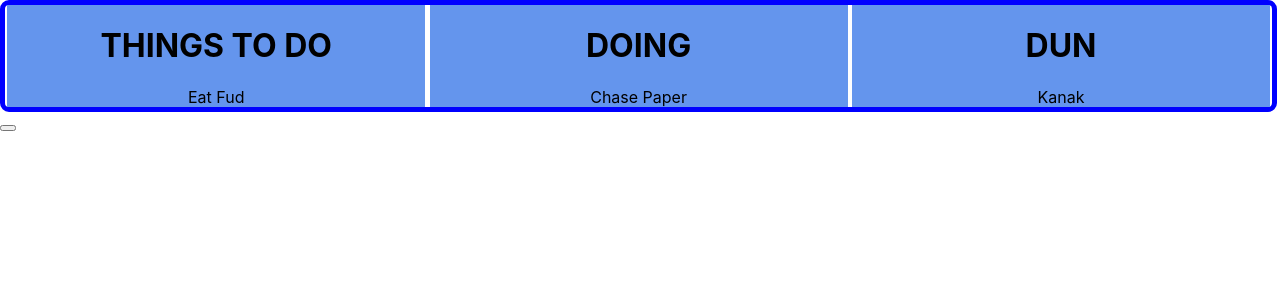
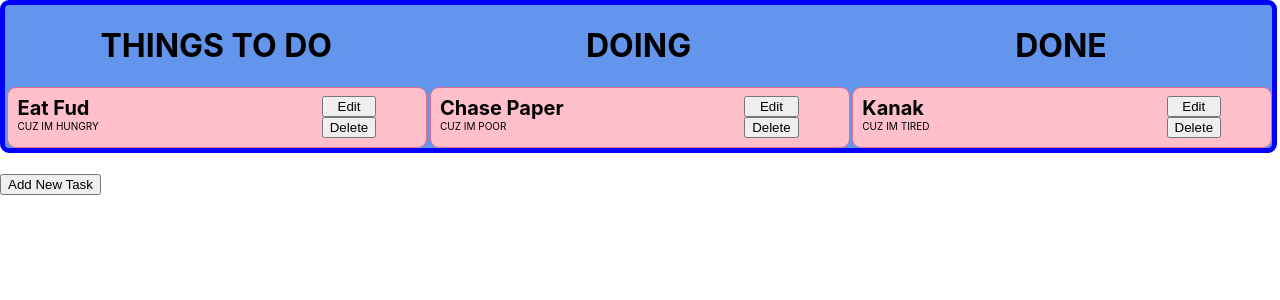
Before and after one commit to devleague/react-kanban, a React (Create React App) app: page / in a window 1280 px wide. Shown: the top 300 px of the page. Built offline with nearby package versions, Linux system fonts and the light colour scheme.

Commit message:
Fixed the CSS, added edit and delete button, made the items reappear

```diff
--- /dev/null
+++ b/src/AddTask.js
@@ -0,0 +1,77 @@
+import React, { Component } from 'react';
+import { format } from 'path';
+import Logo from './giphy-4.gif';
+import { getItemsFromFakeXHR, addItemToFakeXHR, deleteItemByIdFromFakeXHR } from './db/inventory.db';
+
+class AddTask extends Component {
+  isHidden = true;
+  constructor(props) {
+    super(props)
+    this.state = {
+      id: null,
+      name: null,
+      description: null,
+      status: null,
+    }
+    this.handleSubmit = this.handleSubmit.bind(this);
+    this.handleChange = this.handleChange.bind(this);
+  }
+
+  handleSubmit(e) {
+    e.preventDefault();
+    this.props.addItem(this.state);
+    this.toggleHidden()
+  }
+
+  handleChange(e) {
+    const target = e.target
+    const value = target.value;
+    const name = target.name;
+    console.log('value', value)
+    console.log('name', name)
+    this.setState( {
+      [name] : value
+    }, () => {
+      console.log('state', this.state)
+    })
+  }
+
+  toggleHidden() {
+    this.setState({
+      isHidden: !this.state.isHidden
+    })
+  }
+
+  render() {
+    console.log(this.isHidden);
+    return (
+      <div id='addForm'>
+       {!this.state.isHidden && <button onClick={this.toggleHidden.bind(this)}>Add New Task</button>}
+      {this.state.isHidden && <form onSubmit={this.handleSubmit}>
+        <label> Task Name:
+          <input onChange={this.handleChange} name="name" type="text" required/>
+        </label>
+        <label> Task Description:
+          <input onChange={this.handleChange} name="description" type="text"/>
+        </label>
+        <label> Task Status:
+          <select onChange={this.handleChange} name="status" required>
+          <option value="" selected disabled hidden>Choose here</option>
+            <option value="ToDo">Thing To Do</option>
+            <option value="Doing">Doing</option>
+            <option value="Done">Done</option>
+          </select>
+        </label>
+        <input type="submit" onClick={this.handleSubmit} value="Submit"/>
+        {this.state.isHidden && <button onClick={this.toggleHidden.bind(this)}>Cancel</button>}
+      </form>}
+      <br/><br/>
+      {this.state.isHidden && <img src={Logo}/>}
+      </div>
+    )
+  }
+}
+
+// onClick={() => addItemToFakeXHR(this.state)}
+
+export default AddTask;
--- a/src/App.css
+++ b/src/App.css
@@ -45,12 +45,47 @@
   justify-content: space-around;
   align-items: center;
   border: 5px solid blue;
+  background-color: cornflowerblue;
   border-radius: 9px;
 }
 
 .taskCol {
   width: 33%;
   height: 100%;
-  background-color: cornflowerblue;
+  /* background-color: cornflowerblue; */
   text-align: center;
 }
+
+.toDo, .doing, .done {
+  background-color: pink;
+  width: 100%;
+  height: 100%;
+  display: flex;
+  border: 1px solid palevioletred;
+  border-radius: 9px;
+  padding-top: 2%;
+  padding-bottom: 2%;
+}
+
+.taskDetails {
+  width: 75%;
+}
+
+.taskName {
+  font-size: 20px;
+  font-weight: bold;
+  text-align: left;
+  padding-left: 3%;
+}
+
+.taskDescription {
+  font-size: 10px;
+  text-align: left;
+  padding-left: 3%;
+}
+
+.editDelete {
+  display: flex;
+  flex-direction: column;
+  align-items: space-between;
+}
--- a/src/App.js
+++ b/src/App.js
@@ -1,8 +1,8 @@
 import React, { Component } from 'react';
-import logo from './giphy-4.gif';
 import './App.css';
 import { getItemsFromFakeXHR, addItemToFakeXHR, deleteItemByIdFromFakeXHR } from './db/inventory.db';
-import ItemForm from './ItemForm';
+import Logo from './giphy-4.gif'
+import AddTask from './AddTask';
 const ReactDOM = require('react-dom');
 
 
@@ -30,6 +30,14 @@ class App extends Component {
       })
   }
 
+  getItemById(itemId) {
+    getItemsFromFakeXHR(itemId)
+    .then( result => {
+      console.log('okay?', itemId)
+      console.log('GOTTEN');
+    })
+  }
+
   addItem(item) {
     addItemToFakeXHR(item)
     .then( items => {
@@ -45,50 +53,110 @@ class App extends Component {
     })
   }
 
+  onMouseEnterHandler() {
+    this.setState({
+      hover: true
+    });
+    console.log('enter hover');
+  }
+
+  onMouseLeaveHandler() {
+    this.setState({
+      hover: false
+    });
+    console.log('leave hover');
+  }
+
   render() {
     const { items } = this.state
     return (
-     <div id='kanban'>
+      <div id='kanban'>
       <div id='tasks'>
             <div className='taskCol'>
               <h1>THINGS TO DO</h1>
-              <TODO deleteItemById={this.deleteItemById} items={items}/>
+              <TODO getItemById={this.getItemById} deleteItemById={this.deleteItemById} items={items}/>
             </div>
             <div className='taskCol'>
               <h1>DOING</h1>
-              <DOING deleteItemById={this.deleteItemById} items={items}/>
+              <DOING getItemById={this.getItemById} deleteItemById={this.deleteItemById} items={items}/>
             </div>
             <div className='taskCol'>
-              <h1>DUN</h1>
-              <DONE deleteItemById={this.deleteItemById} items={items}/>
+              <h1>DONE</h1>
+              <DONE getItemById={this.getItemById} deleteItemById={this.deleteItemById} items={items}/>
             </div>
-
       </div>
-      <button></button>
-      <div id='form' style={{display:'none'}}><ItemForm addItem={this.addItem}/></div>
+      <br/>
+    <AddTask addItem={this.addItem}/>
       </div>
     );
   }
 }
 
+// class TODO extends Component {
+//   constructor(props) {
+//     super(props)
+//     this.state = {
+//       isHidden: true
+//     }
+//   }
+
+//   showDescription() {
+//     this.setState({
+//       isHidden: !this.state.isHidden
+//     })
+//   }
+
+//   render() {
+//     return this.props.items.filter(item => item.status === 'ToDo').map( item => <div key={item.id} onClick={this.showDescription.bind(this)}>{item.name}{!this.state.isHidden && <div>{item.description}</div>}</div>)
+//   }
+// }
+
 function TODO(props) {
-  return props.items.filter(item => item.type === 'Thing To Do').map( item => <div key={item.id} onClick={ () => props.deleteItemById(item.id)}>{item.name}</div>)
+  return props.items.filter(item => item.status === 'ToDo').map( item => <div className='toDo'>
+    <div className='taskDetails'>
+      <div className='taskName' key={item.id} onClick={ () => props.getItemById(item.id)}>
+        {item.name}
+      </div>
+      <div className='taskDescription'>{item.description}</div>
+    </div>
+    <div className='editDelete'>
+      <button className='editButton'>Edit</button>
+      <button className='deleteButton' onClick={() => props.deleteItemById(item.id)}>Delete</button>
+    </div>
+  </div>)
 }
 
 function DOING(props) {
-  return props.items.filter(item => item.type === 'Doing').map( item => <div key={item.id} onClick={ () => props.deleteItemById(item.id)}>{item.name}</div>)
+  return props.items.filter(item => item.status === 'Doing').map( item => <div className='doing'>
+  <div className='taskDetails'>
+    <div className='taskName' key={item.id} onClick={ () => props.getItemById(item.id)}>
+      {item.name}
+    </div>
+    <div className='taskDescription'>{item.description}</div>
+  </div>
+  <div className='editDelete'>
+    <button className='editButton'>Edit</button>
+    <button className='deleteButton' onClick={() => props.deleteItemById(item.id)}>Delete</button>
+  </div>
+</div>)
 }
 
 function DONE(props) {
-  return props.items.filter(item => item.type === 'Dun').map( item => <div key={item.id} onClick={ () => props.deleteItemById(item.id)}>{item.name}</div>)
+  return props.items.filter(item => item.status === 'Done').map( item => <div className='done'>
+  <div className='taskDetails'>
+    <div className='taskName' key={item.id} onClick={ () => props.getItemById(item.id)}>
+      {item.name}
+    </div>
+    <div className='taskDescription'>{item.description}</div>
+  </div>
+  <div className='editDelete'>
+    <button className='editButton'>Edit</button>
+    <button className='deleteButton' onClick={() => props.deleteItemById(item.id)}>Delete</button>
+  </div>
+</div>)
 }
 
-
 export default App;
-
-
-
-
 
 //for class App
  // <div className="App">
--- a/src/ItemForm.js
+++ /dev/null
@@ -1,56 +0,0 @@
-import React, { Component } from 'react';
-import { format } from 'path';
-
-class ItemForm extends Component {
-  constructor(props) {
-    super(props)
-    this.state = {
-      name: null,
-      weight: null,
-      type: null
-    }
-    this.handleSubmit = this.handleSubmit.bind(this);
-    this.handleChange = this.handleChange.bind(this);
-  }
-
-  handleSubmit(e) {
-    e.preventDefault();
-    this.props.addItem(this.state)
-  }
-
-  handleChange(e) {
-    const target = e.target
-    const value = target.value;
-    const name = target.name;
-    console.log('value', value)
-    console.log('name', name)
-    this.setState( {
-      [name] : value
-    }, () => {
-      console.log('state', this.state)
-    })
-  }
-
-  render() {
-    return (
-      <form onSubmit={this.handleSubmit}>
-        <label> Task Name:
-          <input onChange={this.handleChange} name="name" type="text"/>
-        </label>
-        <label> Task Description:
-          <input onChange={this.handleChange} name="description" type="text"/>
-        </label>
-        <label> Task Status:
-          <select onChange={this.handleChange} name="type">
-            <option value="todo">Things To Do</option>
-            <option value="doing">Doing</option>
-            <option value="done">Done</option>
-          </select>
-        </label>
-        <input type="submit" value="Submit"/>
-      </form>
-    )
-  }
-}
-
-export default ItemForm
--- a/src/db/inventory.db.js
+++ b/src/db/inventory.db.js
@@ -1,17 +1,20 @@
 let itemsFromFakeDB = [{
     id: 1,
     name: 'Eat Fud',
-    type: 'Thing To Do'
+    description: 'CUZ IM HUNGRY',
+    status: 'ToDo'
 },
 {
     id: 2,
     name: 'Chase Paper',
-    type: 'Doing'
+    description: 'CUZ IM POOR',
+    status: 'Doing'
 },
 {
     id: 3,
     name: 'Kanak',
-    type: 'Dun'
+    description: 'CUZ IM TIRED',
+    status: 'Done'
 }]
 
 let newId = 4;
@@ -26,6 +29,7 @@ export const addItemToFakeXHR = (item) => new Promise((resolve, reject) => {
     setTimeout( () => {
         item.id = newId;
         newId++;
+        console.log(item);
         itemsFromFakeDB.push(item);
         console.log('itemFromFakeDB', itemsFromFakeDB)
         resolve(itemsFromFakeDB)
@@ -35,7 +39,16 @@ export const addItemToFakeXHR = (item) => new Promise((resolve, reject) => {
 export const getItemByIdFromFakeXHR = (itemId) => new Promise( (resolve, reject) => {
     setTimeout( () => {
       const itemResponse = itemsFromFakeDB.find( item => item.id === itemId);
-      if (itemResponse) resolve(itemResponse);
+      if (itemResponse) { console.log('hi', itemResponse);resolve(itemResponse);}
+      else reject({status: 404, message: 'item not found'})
+    }, 500)
+  })
+
+  export const editItemByIdFromFakeXHR = (itemId, info) => new Promise( (resolve, reject) => {
+    setTimeout( () => {
+      const itemResponse = itemsFromFakeDB.find( item => item.id === itemId);
+      if (itemResponse){
+      }
       else reject({status: 404, message: 'item not found'})
     }, 500)
   })
```
Also changed, not shown: src/Column.js (added, +25 -0 lines), src/EditTask.js (added, +72 -0 lines).
